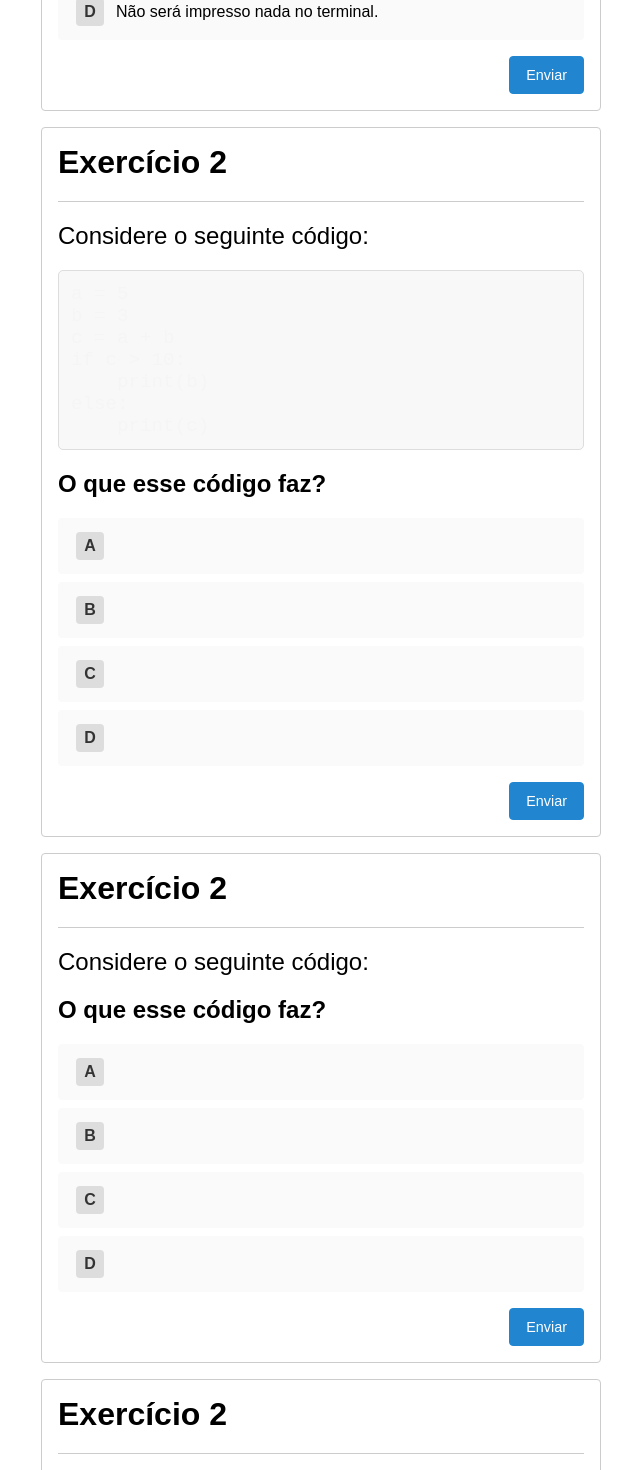
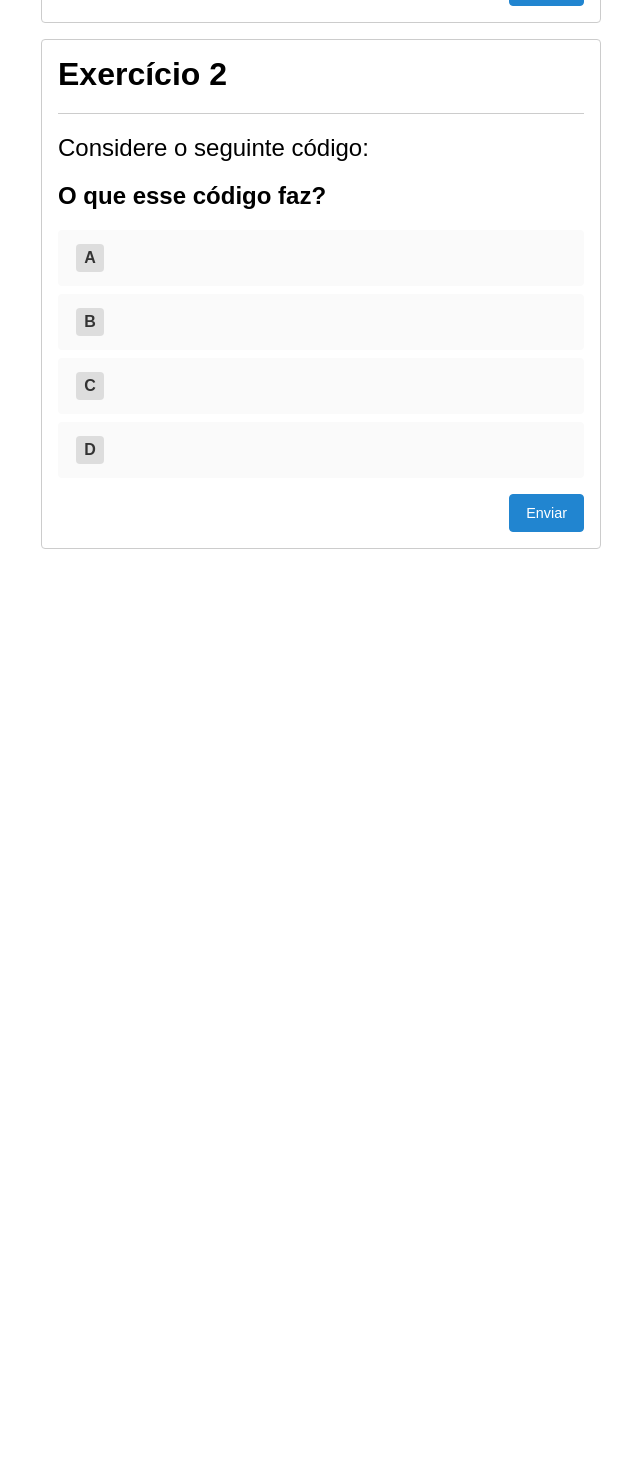
Before and after one commit to iancdesponds/front-grupo-3, a React (Vite) app in the folder Projeto-Informar/: page /aula-1/operacoes in a window 1280 px wide. Shown: the part 940-2410 px from the top of the page, without its empty margins (319-959 px from the left). After the commit the page ends 1665 px from the top, so only its background shows below. Built offline with nearby package versions, Linux system fonts and the light colour scheme.

Commit message:
Update Operacoes.jsx

```diff
--- a/Projeto-Informar/src/modulos/Aula-1/pages/Operacoes.jsx
+++ b/Projeto-Informar/src/modulos/Aula-1/pages/Operacoes.jsx
@@ -13,72 +13,18 @@ function Operacoes() {
       <QuestionCard
         questionTitle="Exercício 1"
         questionDescription="Considere o seguinte código:"
-        codeSnippet={`x = 12
-if x < 10:
-    print('O numero é menor que 10.')
-else:
-    print('O número é maior ou igual a 10.')`}
+        codeSnippet={`x = 2 + 2 * 4
+print(x)`}
         questionText="O que esse código imprime no terminal?"
         options={[
-          "O número é maior ou igual a 10.",
-          "O número é menor que 10.",
-          "12",
-          "Não será impresso nada no terminal."
+          "8",
+          "16",
+          "10",
+          "12"
         ]}
-        correctIndex={0}
-        explanation="O código checa se x é menor que 10 quando passa pelo if, como x é maior que 10, ele acaba imprimindo a outra linha."
+        correctIndex={2}
+        explanation="O programa faz primeiro a mulitplicação e depois a adição, resultando em 10."
         localStorageKey="exercicio1_operacoes"
-      />
-      <QuestionCard
-        questionTitle="Exercício 2"
-        questionDescription="Considere o seguinte código:"
-        codeSnippet={`a = 5
-b = 3
-c = a + b
-if c > 10:
-    print(b)
-else:
-    print(c)`}
-        questionText="O que esse código faz?"
-        options={[
-          "",
-          "",
-          "",
-          ""
-        ]}
-        correctIndex={0}
-        explanation=""
-        localStorageKey="exercicio2_operacoes"
-      />
-      <QuestionCard
-        questionTitle="Exercício 2"
-        questionDescription="Considere o seguinte código:"
-        codeSnippet={``}
-        questionText="O que esse código faz?"
-        options={[
-          "",
-          "",
-          "",
-          ""
-        ]}
-        correctIndex={0}
-        explanation=""
-        localStorageKey="exercicio2_operacoes"
-      />
-      <QuestionCard
-        questionTitle="Exercício 2"
-        questionDescription="Considere o seguinte código:"
-        codeSnippet={``}
-        questionText="O que esse código faz?"
-        options={[
-          "",
-          "",
-          "",
-          ""
-        ]}
-        correctIndex={0}
-        explanation=""
-        localStorageKey="exercicio2_operacoes"
       />
       <QuestionCard
         questionTitle="Exercício 2"
```
